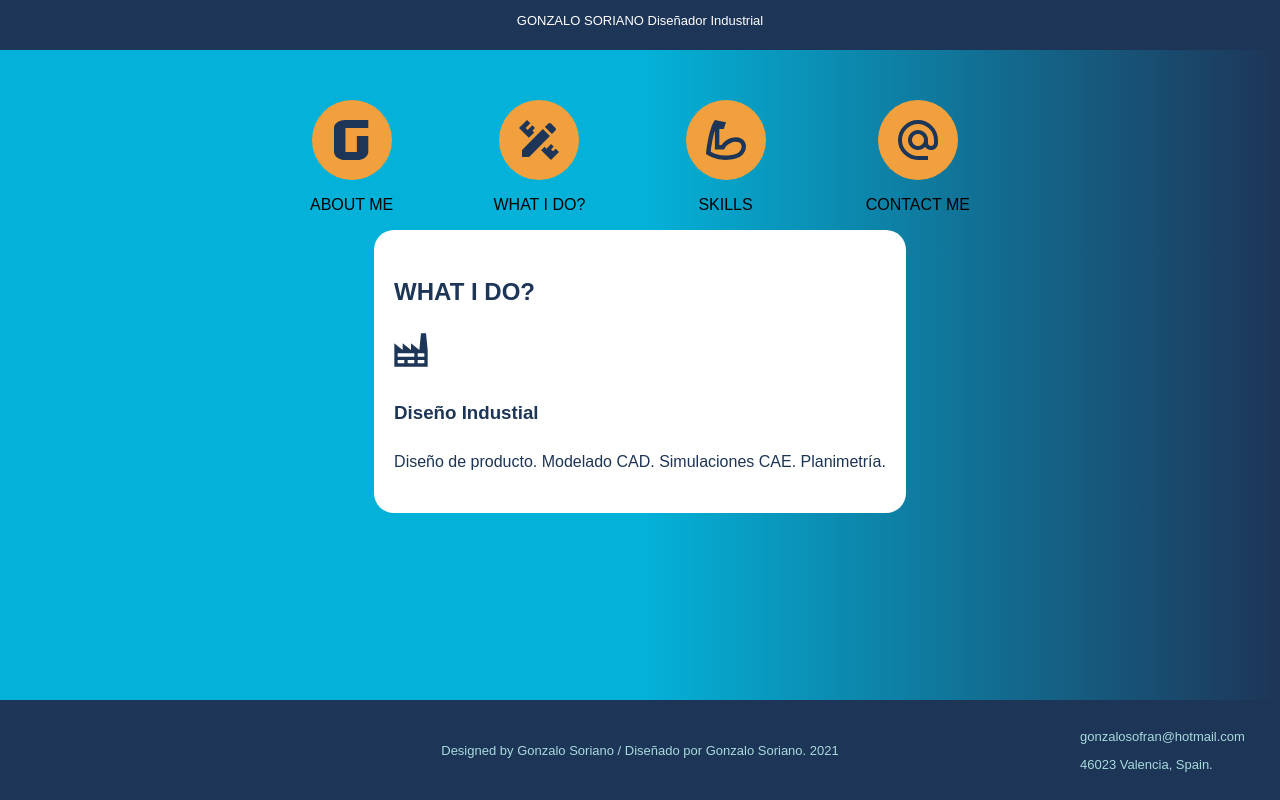
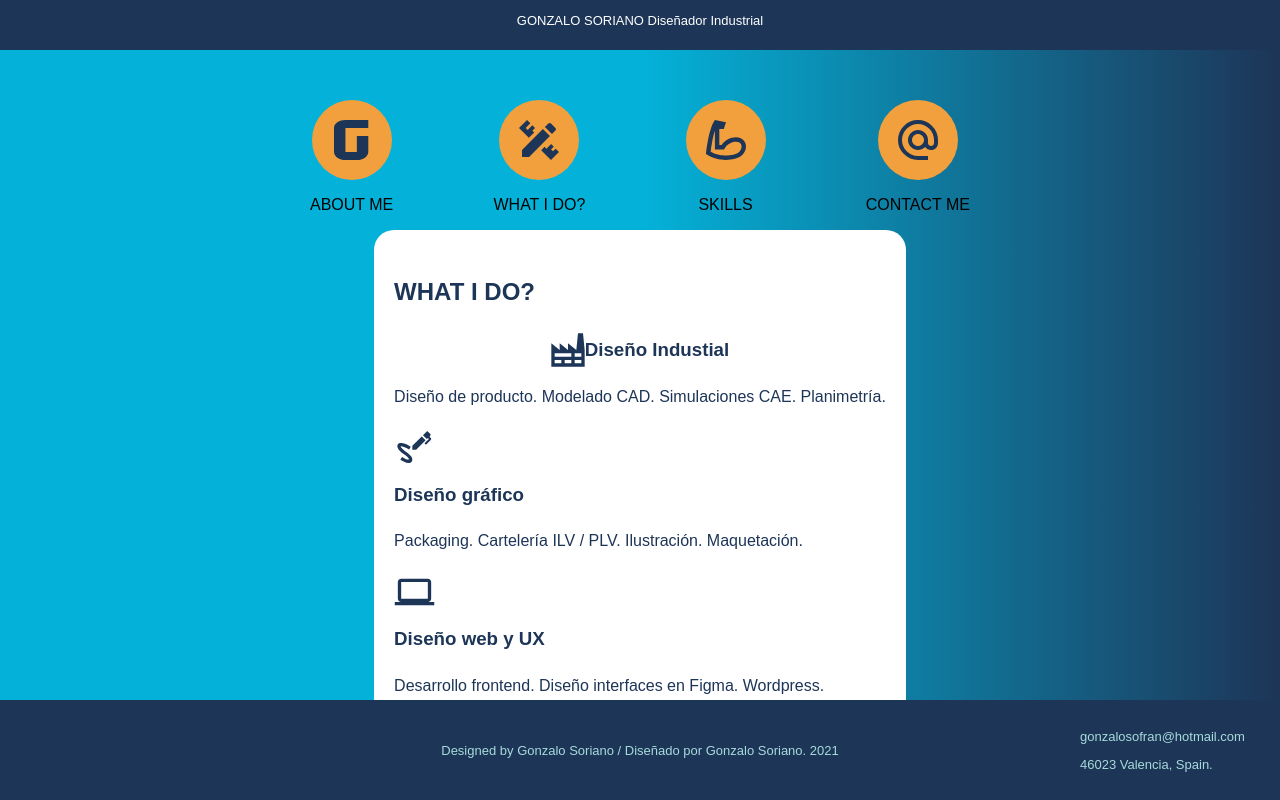
Before and after one commit to ggonzaloo10/Proyecto-Alpha, a plain HTML site: page about me gonzalo/index.html in a window 1280 px wide. Both pictures are taken after a click on the element "WHAT I DO?". Drawn offline with Linux system fonts and the light colour scheme.

Commit message:
actualizando el what i do

```diff
--- a/about me gonzalo/index.html
+++ b/about me gonzalo/index.html
@@ -94,13 +94,19 @@
 
             <input type="radio" name="radio" id="radio2">
             <div class="tab2">
+
                 <h2>WHAT I DO?</h2>
-                <div> <svg width="34" height="34" viewBox="0 0 34 34" fill="none" xmlns="http://www.w3.org/2000/svg">
+                <div>
+                    <div class="industrialdesign">
+                        <svg width=" 34" height="34" viewBox="0 0 34 34" fill="none"
+                            xmlns="http://www.w3.org/2000/svg">
                             <path
                                 d="M3.66659 26.9999V30.3333H10.3333V26.9999H3.66659ZM3.66659 20.3333V23.6666H20.3333V20.3333H3.66659ZM13.6666 26.9999V30.3333H20.3333V26.9999H13.6666ZM23.6666 20.3333V23.6666H30.3333V20.3333H23.6666ZM23.6666 26.9999V30.3333H30.3333V26.9999H23.6666ZM0.333252 33.6666V10.3333L8.66659 16.9999V10.3333L16.9999 16.9999V10.3333L25.3333 16.9999L26.9999 0.333252H31.9999L33.6666 16.9999V33.6666H0.333252Z"
                                 fill="#1D3557" />
                         </svg>
                         <h3>Diseño Industial</h3>
+                    </div>
+                   <div>
                        <p>Diseño de producto.
 
                         Modelado CAD.
@@ -109,10 +115,47 @@
 
                         Planimetría.</p>
                     </div>
+                </div>
 
 
-                <div class="graphicdesign"></div>
-                <div class="webdesign"></div>
+                <div class="graphicdesign">
+                    <svg width="40" height="40" viewBox="0 0 40 40" fill="none" xmlns="http://www.w3.org/2000/svg">
+                        <path
+                            d="M16.2502 34.7502C19.2169 33.5835 18.5669 30.3668 17.0669 28.3335C15.5835 26.2502 13.5335 24.8168 11.4669 23.4335C10.0002 22.5002 8.65021 21.3335 7.56688 20.0002C7.10021 19.4502 6.15021 18.4335 7.11688 18.2335C8.10021 18.0335 9.80021 19.0002 10.6669 19.3668C12.1835 20.0002 13.6835 20.7335 15.0835 21.6002L16.7669 18.7668C14.1669 17.0502 10.8335 15.5335 7.73354 15.0835C5.96688 14.8168 4.10021 15.1835 3.50021 17.1002C2.96688 18.7502 3.81688 20.4168 4.78354 21.7168C7.06688 24.7668 10.6169 26.2335 13.2669 28.8668C13.8335 29.4168 14.5169 30.0668 14.8502 30.8335C15.2002 31.5668 15.1169 31.6168 14.3335 31.6168C12.2669 31.6168 9.68354 30.0002 8.00021 28.9335L6.31688 31.7668C8.86688 33.3335 13.1335 35.7835 16.2502 34.7502ZM31.6002 12.2168L22.1502 21.6668H18.3335V17.8502L27.7835 8.3835L31.6002 12.2168ZM37.2669 10.9168C37.2502 11.4168 36.7335 11.9335 36.2002 12.4502L32.0002 16.6668L30.5502 15.2168L34.8835 10.9002L33.9002 9.91683L32.7835 11.0335L28.9669 7.21683L32.5502 3.6335C32.9502 3.2335 33.6002 3.2335 33.9835 3.6335L36.3669 6.01683C36.7669 6.3835 36.7669 7.05016 36.3669 7.45016C36.0169 7.80016 35.6835 8.1335 35.6835 8.46683C35.6502 8.80016 35.9835 9.16683 36.3169 9.45016C36.8002 9.95016 37.2835 10.4168 37.2669 10.9168Z"
+                            fill="#1D3557" />
+                    </svg>
+
+                    <h3>Diseño gráfico</h3>
+                    <p>Packaging.
+
+                        Cartelería ILV / PLV.
+
+                        Ilustración.
+
+                        Maquetación.</p>
+                </div>
+
+
+                <div class="webdesign">
+                    <svg width="41" height="40" viewBox="0 0 41 40" fill="none" xmlns="http://www.w3.org/2000/svg">
+                        <g clip-path="url(#clip0_183_146)">
+                            <path
+                                d="M7.16667 10.0001H33.8333V26.6667H7.16667V10.0001ZM33.8333 30.0001C34.7174 30.0001 35.5652 29.6489 36.1904 29.0238C36.8155 28.3986 37.1667 27.5508 37.1667 26.6667V10.0001C37.1667 8.15008 35.6667 6.66675 33.8333 6.66675H7.16667C5.31667 6.66675 3.83333 8.15008 3.83333 10.0001V26.6667C3.83333 27.5508 4.18452 28.3986 4.80964 29.0238C5.43477 29.6489 6.28261 30.0001 7.16667 30.0001H0.5V33.3334H40.5V30.0001H33.8333Z"
+                                fill="#1D3557" />
+                        </g>
+                        <defs>
+                            <clipPath id="clip0_183_146">
+                                <rect width="40" height="40" fill="white" transform="translate(0.5)" />
+                            </clipPath>
+                        </defs>
+                    </svg>
+                    <h3>Diseño web y UX</h3>
+                    <p>Desarrollo frontend.
+
+                        Diseño interfaces en Figma.
+
+                        Wordpress.</p>
+                </div>
 
 
             </div>
--- a/scss/site/_content.scss
+++ b/scss/site/_content.scss
@@ -20,6 +20,19 @@
     color: $azul-marino;
   }
 
+  .tab2{
+    display: flex;
+    justify-content: center;
+    flex-direction: column;
+  }
+
+.industrialdesign{
+  display: flex;
+  justify-content: center;
+  flex-direction: row;
+  align-items: flex-end;
+}
+
   #radio1, #radio2, #radio3, #radio4{
     display:none;
   }
--- a/scss/site/_site.scss
+++ b/scss/site/_site.scss
@@ -13,3 +13,7 @@ img{
   max-width: 100%;
   width: 100%;
 }
+
+h3{
+  margin: 0px 0px 0px 0px;
+}
```
Also changed, not shown: css/style.css. Lines whose indentation alone changed are shown as unchanged.
